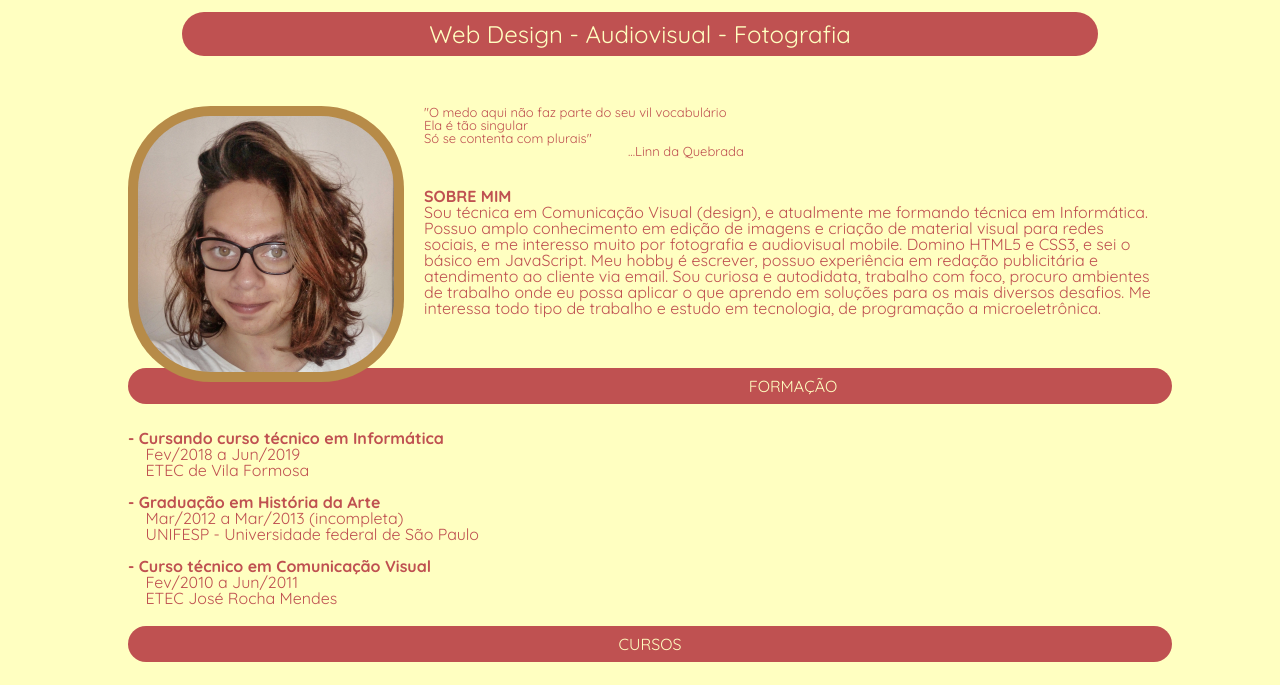
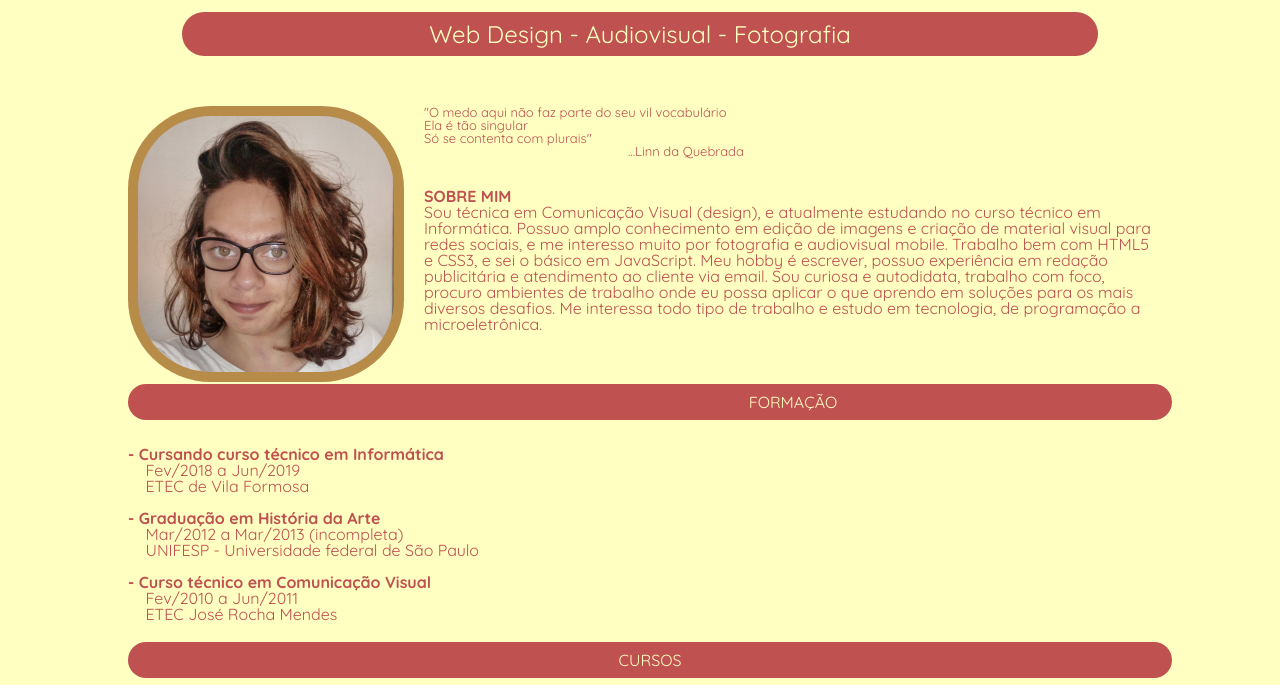
Before and after one commit to mobgiu/mobgiu.github.io, a plain HTML site: page index.html in a window 1280 px wide. Shown: the part 93-778 px from the top of the page. Drawn offline with Linux system fonts and the light colour scheme.

Commit message:
Update index.html

```diff
--- a/index.html
+++ b/index.html
@@ -16,7 +16,7 @@
 					<p id="linn">...Linn da Quebrada</p>
 					<h3>SOBRE MIM</h3>
 					<p class="lorem">
-						Sou técnica em Comunicação Visual (design), e atualmente me formando técnica em Informática. Possuo amplo conhecimento em edição de imagens e criação de material visual para redes sociais, e me interesso muito por fotografia e audiovisual mobile. Domino HTML5 e CSS3, e sei o básico em JavaScript. Meu hobby é escrever, possuo experiência em redação publicitária e atendimento ao cliente via email. Sou curiosa e autodidata, trabalho com foco, procuro ambientes de trabalho onde eu possa aplicar o que aprendo em soluções para os mais diversos desafios. Me interessa todo tipo de trabalho e estudo em tecnologia, de programação a microeletrônica.
+						Sou técnica em Comunicação Visual (design), e atualmente estudando no curso técnico em Informática. Possuo amplo conhecimento em edição de imagens e criação de material visual para redes sociais, e me interesso muito por fotografia e audiovisual mobile. Trabalho bem com HTML5 e CSS3, e sei o básico em JavaScript. Meu hobby é escrever, possuo experiência em redação publicitária e atendimento ao cliente via email. Sou curiosa e autodidata, trabalho com foco, procuro ambientes de trabalho onde eu possa aplicar o que aprendo em soluções para os mais diversos desafios. Me interessa todo tipo de trabalho e estudo em tecnologia, de programação a microeletrônica.
 					</p>
 					<br>
 					<br>
```
